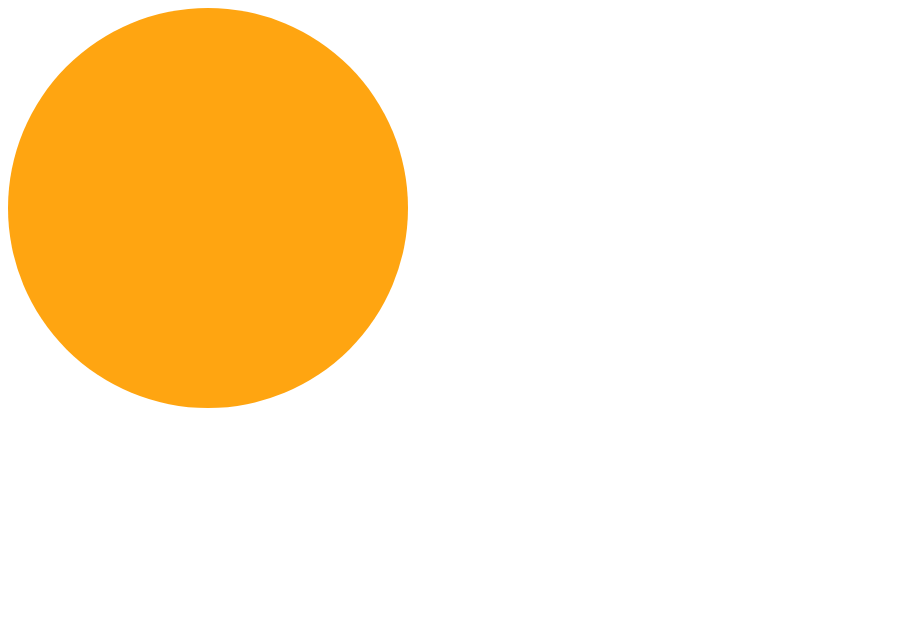
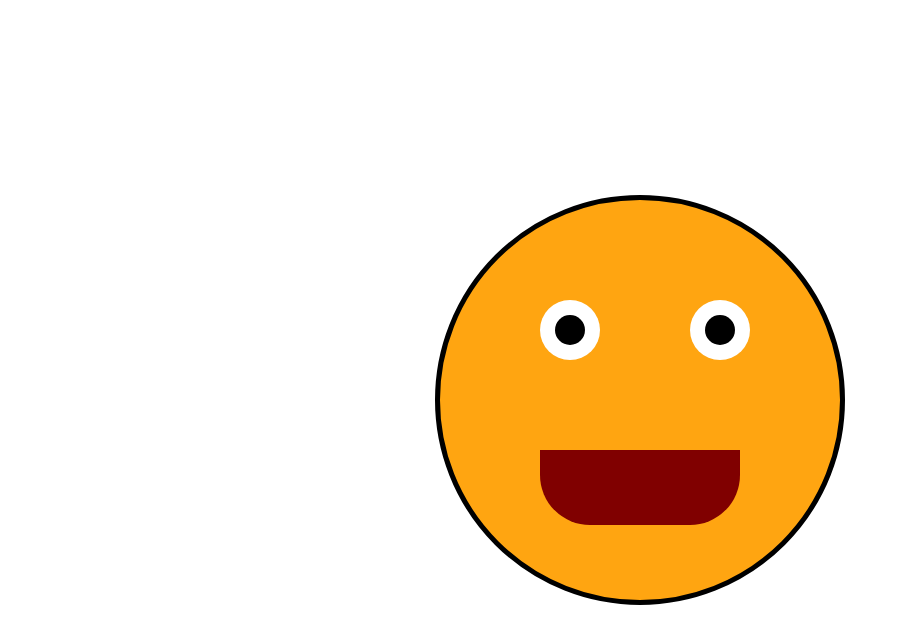
Before and after one commit to smaurya9336/MERN-COURSE, a plain HTML site: page CSS/smilingface.html in a window 1280 px wide. Shown: the whole page, without its empty margins (0-900 px from the left). Drawn offline with Linux system fonts and the light colour scheme.

Commit message:
Smiley Face

```diff
--- a/CSS/smilingface.html
+++ b/CSS/smilingface.html
@@ -7,8 +7,17 @@
     <link rel="stylesheet" href="smilyface.css">
 </head>
 <body>
-    <div class="face"">
+     <div class="smiley">
+
+        <div class="left-eyes">
+            <div class="circle"></div>
+        </div>
+        <div class="right-eyes">
+            <div class="circle"></div>
+        </div>
+     <div class="mouth"></div>
 
     </div>
+
 </body>
 </html>
--- a/CSS/smilyface.css
+++ b/CSS/smilyface.css
@@ -1,6 +1,48 @@
-.face{
+body{
+    margin: 0;
+    padding: 0;
+}
+.smiley{
+    border: 5px solid black;
+    transform: translate(-50%,-50%);
+    position: absolute;
+    top: 50%;
+    left: 50%;
+    border-radius: 50%;
     width: 400px;
     height: 400px;
     background-color: #ffa511;
+
+}
+.mouth{
+    width: 200px;
+    height: 75px;
+    background-color: maroon;
+    border-radius: 0 0 50px 50px;
+    position: absolute;
+    top: 250px;
+    left: 100px;
+}
+.left-eyes,.right-eyes{
     border-radius: 50%;
+    background-color: white;
+    width: 60px;
+    height: 60px;
+    position: absolute;
+    left: 100px;
+    right: 100px;
+    top: 100px;
+    display: inline-block;
 }
+.right-eyes{
+    left: 250px;
+}
+.circle{
+    width: 30px;
+    height: 30px;
+    background-color: black;
+    border-radius: 50%;
+    position: absolute;
+    left: 15px;
+    top: 15px;
+}
```
